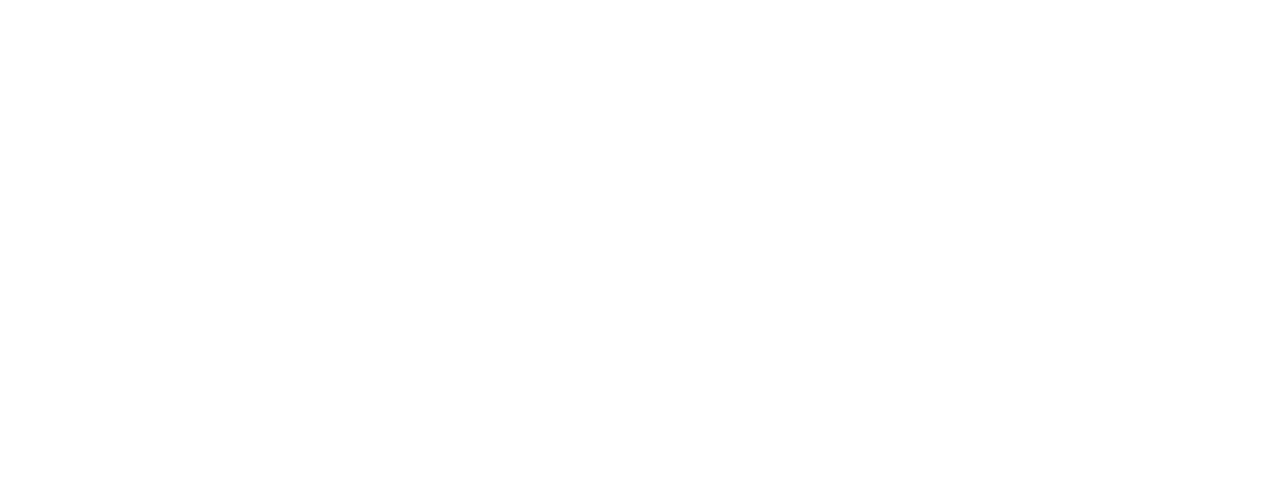
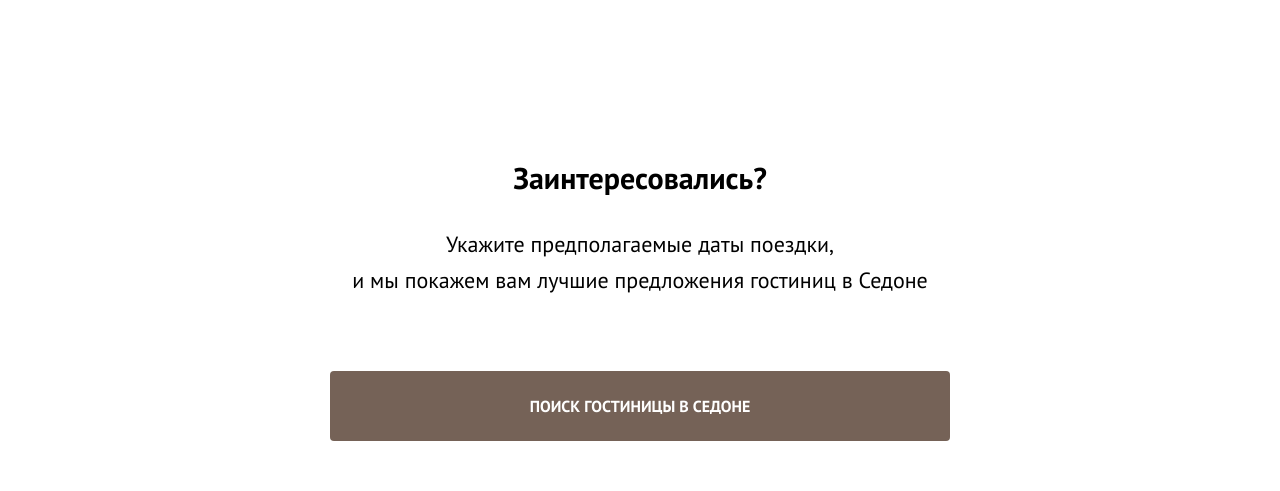
Before and after one commit to DefRiZ/sedona, a React (Create React App) app: page / in a window 1280 px wide. Shown: the part 2245-2736 px from the top of the page. Before the commit the page ends 2315 px from the top, so only its background shows below. Built offline with nearby package versions, Linux system fonts and the light colour scheme.

Commit message:
Search and Subscribe articles has been done

```diff
--- a/src/components/Banner/Banner.tsx
+++ b/src/components/Banner/Banner.tsx
@@ -9,11 +9,11 @@
 const Banner = () => {
   return (
     <section>
-      <div className={styles.root}>
+      <section className={styles.root}>
         <img className={styles.title} src={title} alt="title" />
         <img className={styles.banner} src={background} alt="banner" />
         <img className={styles.decorate} src={decorate} alt="decorate" />
-      </div>
+      </section>
     </section>
   );
 };
--- /dev/null
+++ b/src/components/Search/Search.module.scss
@@ -0,0 +1,12 @@
+.root {
+  h2 {
+    @apply pt-[90px] mb-[30px];
+  }
+
+  .btnWrap {
+    @apply flex justify-center mt-[73px] mb-[90px];
+    .btn {
+      @apply inline-block py-[30px] px-[200px];
+    }
+  }
+}
--- /dev/null
+++ b/src/components/Search/Search.tsx
@@ -0,0 +1,25 @@
+import React from "react";
+
+import { Link } from "react-router-dom";
+
+import styles from "./Search.module.scss";
+import global from "../../global.module.scss";
+
+const Search = () => {
+  return (
+    <article className={styles.root}>
+      <h2 className={global.title}>Заинтересовались?</h2>
+      <p className={global.subtitle}>
+        Укажите предполагаемые даты поездки, <br /> и мы покажем вам лучшие
+        предложения гостиниц в Седоне
+      </p>
+      <div className={styles.btnWrap}>
+        <Link className={`${global.btn} ${styles.btn}`} to="/">
+          ПОИСК ГОСТИНИЦЫ В СЕДОНЕ
+        </Link>
+      </div>
+    </article>
+  );
+};
+
+export default Search;
--- /dev/null
+++ b/src/components/Subscribe/Subscribe.module.scss
@@ -0,0 +1,22 @@
+.root {
+  @apply bg-subscribe bg-cover pb-[94px];
+  .title {
+    @apply pt-[94px] mb-[30px] text-white;
+  }
+  .subtitle {
+    @apply mb-[40px] text-white;
+  }
+  form {
+    @apply flex justify-center;
+    .input {
+      &::placeholder {
+        @apply text-black opacity-[0.8] text-text leading-link;
+      }
+
+      @apply py-[20px] pl-[20px] pr-[300px] rounded-l-[10px];
+    }
+  }
+  .btn {
+    @apply text-text text-white font-bold leading-link py-[20px] px-[40px] bg-benefits rounded-r-[10px];
+  }
+}
--- /dev/null
+++ b/src/components/Subscribe/Subscribe.tsx
@@ -0,0 +1,23 @@
+import React from "react";
+
+import styles from "./Subscribe.module.scss";
+import global from "../../global.module.scss";
+
+const Subscribe = () => {
+  return (
+    <article className={styles.root}>
+      <h2 className={`${global.title} ${styles.title}`}>
+        Подпишитесь на рассылку
+      </h2>
+      <p className={`${global.subtitle} ${styles.subtitle}`}>
+        Только полезная информация и никакого спама, честное бойскаутское!
+      </p>
+      <form>
+        <input className={styles.input} type="email" placeholder="Ваш e-mail" />
+        <input className={styles.btn} type="submit" value="Подписаться" />
+      </form>
+    </article>
+  );
+};
+
+export default Subscribe;
--- a/src/index.css
+++ b/src/index.css
@@ -6,6 +6,10 @@
   font-size: 10px;
   line-height: 10px;
   font-family: "PT Sans", sans-serif;
+}
+
+input {
+  outline: none;
 }
 
 /* Указываем box sizing */
--- a/src/pages/Main.tsx
+++ b/src/pages/Main.tsx
@@ -3,12 +3,16 @@
 
 import styles from "../global.module.scss";
 import Benefits from "../components/Benefits/Benefits";
+import Search from "../components/Search/Search";
+import Subscribe from "../components/Subscribe/Subscribe";
 
 const Main = () => {
   return (
     <div className={styles.container}>
       <Banner />
       <Benefits />
+      <Search />
+      <Subscribe />
     </div>
   );
 };
--- a/tailwind.config.js
+++ b/tailwind.config.js
@@ -31,6 +31,9 @@
       backgroundColor: {
         benefits: "#83B3D3",
       },
+      backgroundImage: {
+        subscribe: "url('C:/github/sedona/src/img/subscribe/bg.jpg')",
+      },
     },
   },
   plugins: [],
```
Also changed, not shown: src/img/subscribe/bg.jpg (added).
